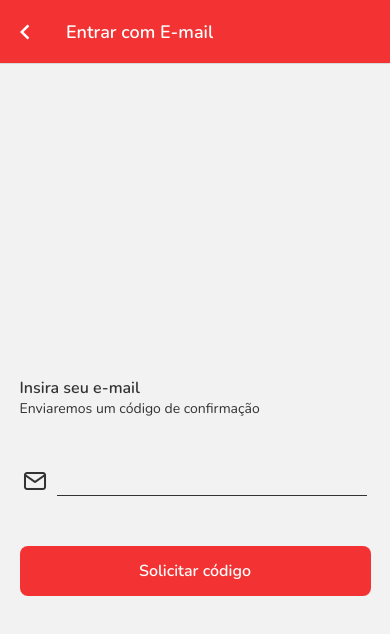
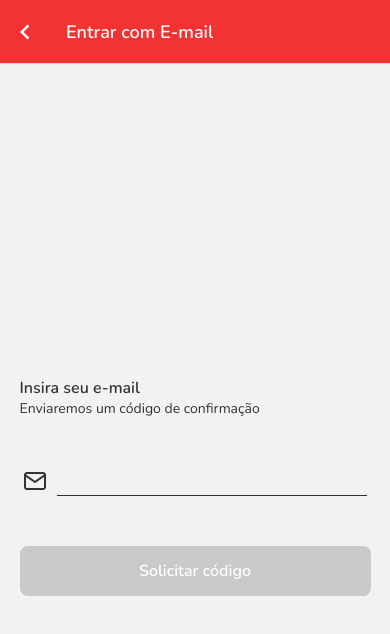
Before and after one commit to netodomingos/pedeai, a React Native app: screen /Email in a window 390 px wide. Shown: the top 634 px of the page. Built offline with nearby package versions, Linux system fonts and the light colour scheme.

Commit message:
button d ✨feature: button disabled & color disabled

```diff
--- a/src/app/email/email.tsx
+++ b/src/app/email/email.tsx
@@ -5,10 +5,15 @@ import Button from '../../components/button'
 import Title from '../../components/title'
 import SubTitle from '../../components/subtitle'
 import Input from '../../components/input'
+import { handleValidEmail } from '../../utils/EmailValid'
 
 export default function Email() {
   const [email, setEmail] = useState('')
   const { height } = useWindowDimensions()
+
+  function handleSendEmail(){
+
+  }
 
   return (
     <ScrollView style={styles.scrollView}>
@@ -20,17 +25,17 @@ export default function Email() {
           </View>
           <View style={styles.formContainer}>
           <Input
-              value={email}
-              onChange={(text: string) => setEmail(text)}
-              placeholder=''
-              error=''
+            value={email}
+            onChange={(text: string) => setEmail(text)}
+            placeholder=''
           />
           </View>
           <View style={styles.ButtonContainer}>
             <Button
               text='Solicitar código'
               icon={false}
-              onClick={() => {}}
+              onClick={() => handleSendEmail()}
+              disabled={handleValidEmail(email)}
             />
           </View>
         </KeyboardAvoidingView>
--- a/src/components/button.tsx
+++ b/src/components/button.tsx
@@ -5,7 +5,7 @@ import { Feather } from '@expo/vector-icons';
 
 export default function Button({ text, disabled, icon, loading, onClick }: IButton) {
   return (
-    <TouchableOpacity disabled={disabled} style={styles.button} onPress={onClick}>
+    <TouchableOpacity disabled={disabled} style={[styles.button, { backgroundColor: disabled ? Colors.disabled : Colors.primary }]} onPress={onClick}>
         {loading ? (
                 <ActivityIndicator color={Colors.white} size={24} />
             ) : (
@@ -21,7 +21,6 @@ export default function Button({ text, disabled, icon, loading, onClick }: IButt
 
 const styles = StyleSheet.create({
     button: {
-      backgroundColor: Colors.primary,
       width: '90%',
       paddingVertical: 14,
       borderRadius: 8,
--- a/src/constants/colors.ts
+++ b/src/constants/colors.ts
@@ -3,5 +3,6 @@ export const Colors = {
     font: '#333333',
     new: '#00B333',
     background: '#F1F2F4',
-    white: '#FFFFFF'
+    white: '#FFFFFF',
+    disabled: '#C9c9c9'
 }
```
